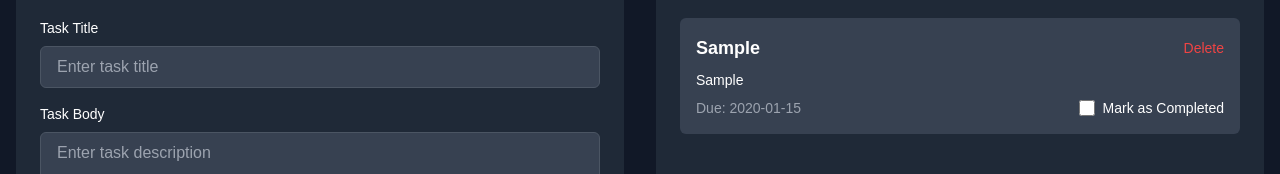
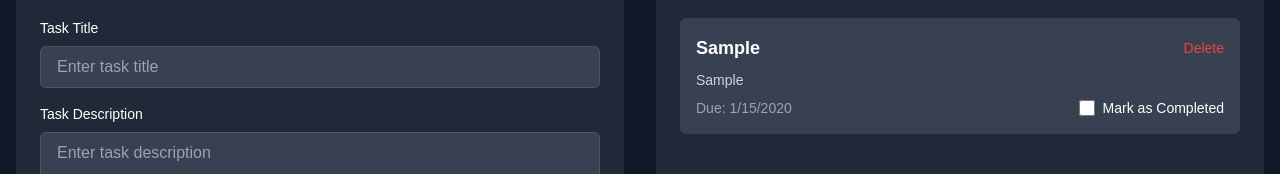
Before and after one commit to williamntlam/productivity-mate, a Next.js app in the folder frontend/: page /tasks in a window 1280 px wide. Both pictures are taken after typing "Sample", "Sample", "2020-01-15" into the empty fields and a click on the button "Add Task". Shown: the part 174-348 px from the top of the page. Built offline with nearby package versions, Linux system fonts and the light colour scheme; no server answers.

Commit message:
feat: all tasks are shown in the UI

```diff
--- a/frontend/package.json
+++ b/frontend/package.json
@@ -11,6 +11,7 @@
   "dependencies": {
     "@types/react-big-calendar": "^1.16.0",
     "date-fns": "^4.1.0",
+    "dotenv": "^16.4.7",
     "next": "15.0.4",
     "react": "^18.3.1",
     "react-big-calendar": "^1.16.3",
--- a/frontend/pages/api/hello.ts
+++ /dev/null
@@ -1,13 +0,0 @@
-// Next.js API route support: https://nextjs.org/docs/api-routes/introduction
-import type { NextApiRequest, NextApiResponse } from "next";
-
-type Data = {
-  name: string;
-};
-
-export default function handler(
-  req: NextApiRequest,
-  res: NextApiResponse<Data>,
-) {
-  res.status(200).json({ name: "John Doe" });
-}
--- a/frontend/pages/tasks/index.tsx
+++ b/frontend/pages/tasks/index.tsx
@@ -1,10 +1,13 @@
 import Navbar from "@/components/Navbar";
-import { useState } from "react";
+import { useEffect, useState } from "react";
+import dotenv from "dotenv";
+
+dotenv.config();
 
 type Task = {
   id: number;
   title: string;
-  body: string;
+  description: string;
   dueDate: string; // Use string for simplicity (e.g., "YYYY-MM-DD")
   completed: boolean;
 };
@@ -12,17 +15,52 @@ type Task = {
 export default function TasksPage() {
   const [tasks, setTasks] = useState<Task[]>([]);
   const [title, setTitle] = useState("");
-  const [body, setBody] = useState("");
+  const [description, setDescription] = useState("");
   const [dueDate, setDueDate] = useState("");
 
+  useEffect(() => {
+    // Define an async function inside useEffect
+    const fetchTasks = async () => {
+      console.log(process.env.NEXT_PUBLIC_BACKEND_URL);
+      console.log(process.env.NEXT_PUBLIC_BACKEND_PORT);
+
+      try {
+        // Perform the asynchronous fetch call with headers
+        const response = await fetch(
+          `http://${process.env.NEXT_PUBLIC_BACKEND_URL}:${process.env.NEXT_PUBLIC_BACKEND_PORT}/api/tasks`,
+          {
+            method: "GET",
+            headers: {
+              "Content-Type": "application/json",
+              Accept: "application/json",
+            },
+          }
+        );
+
+        if (!response.ok) {
+          throw new Error(`HTTP error! status: ${response.status}`);
+        }
+
+        const tasks = await response.json(); // Assuming the response is in JSON format
+        console.log("Tasks fetched:", tasks);
+        setTasks(tasks.content);
+      } catch (error) {
+        console.error("Error fetching tasks:", error);
+      }
+    };
+
+    // Call the async function
+    fetchTasks();
+  }, []);
+
   const addTask = () => {
-    if (title.trim() && body.trim() && dueDate.trim()) {
+    if (title.trim() && description.trim() && dueDate.trim()) {
       setTasks((prevTasks) => [
         ...prevTasks,
-        { id: Date.now(), title, body, dueDate, completed: false },
+        { id: Date.now(), title, description, dueDate, completed: false },
       ]);
       setTitle("");
-      setBody("");
+      setDescription("");
       setDueDate("");
     }
   };
@@ -63,13 +101,16 @@ export default function TasksPage() {
             />
           </div>
           <div className="mb-4">
-            <label className="block text-sm font-medium mb-2" htmlFor="body">
-              Task Body
+            <label
+              className="block text-sm font-medium mb-2"
+              htmlFor="description"
+            >
+              Task Description
             </label>
             <textarea
-              id="body"
-              value={body}
-              onChange={(e) => setBody(e.target.value)}
+              id="description"
+              value={description}
+              onChange={(e) => setDescription(e.target.value)}
               placeholder="Enter task description"
               rows={4}
               className="w-full px-4 py-2 rounded-md bg-gray-700 text-white border border-gray-600 focus:outline-none focus:ring-2 focus:ring-blue-500"
@@ -105,13 +146,7 @@ export default function TasksPage() {
                 className="flex flex-col bg-gray-700 p-4 rounded-md"
               >
                 <div className="flex justify-between items-center mb-2">
-                  <h3
-                    className={`text-lg font-semibold ${
-                      task.completed ? "line-through text-gray-500" : ""
-                    }`}
-                  >
-                    {task.title}
-                  </h3>
+                  <h3 className="text-lg font-semibold">{task.title}</h3>
                   <button
                     onClick={() => deleteTask(task.id)}
                     className="text-red-500 hover:text-red-600 text-sm"
@@ -119,21 +154,15 @@ export default function TasksPage() {
                     Delete
                   </button>
                 </div>
-                <p
-                  className={`text-sm ${
-                    task.completed ? "line-through text-gray-500" : ""
-                  }`}
-                >
-                  {task.body}
-                </p>
+                <p className="text-sm text-gray-300">{task.description}</p>
                 <div className="mt-2 flex justify-between items-center">
                   <span className="text-sm text-gray-400">
-                    Due: {task.dueDate}
+                    Due: {new Date(task.dueDate).toLocaleDateString()}
                   </span>
                   <label className="flex items-center gap-2 text-sm">
                     <input
                       type="checkbox"
-                      checked={task.completed}
+                      checked={task.completed || false} // Default to false if `completed` is missing
                       onChange={() => toggleTaskCompletion(task.id)}
                       className="w-4 h-4"
                     />
```
Also changed, not shown: 1 other file (tests, documents, lock files or other folders).
